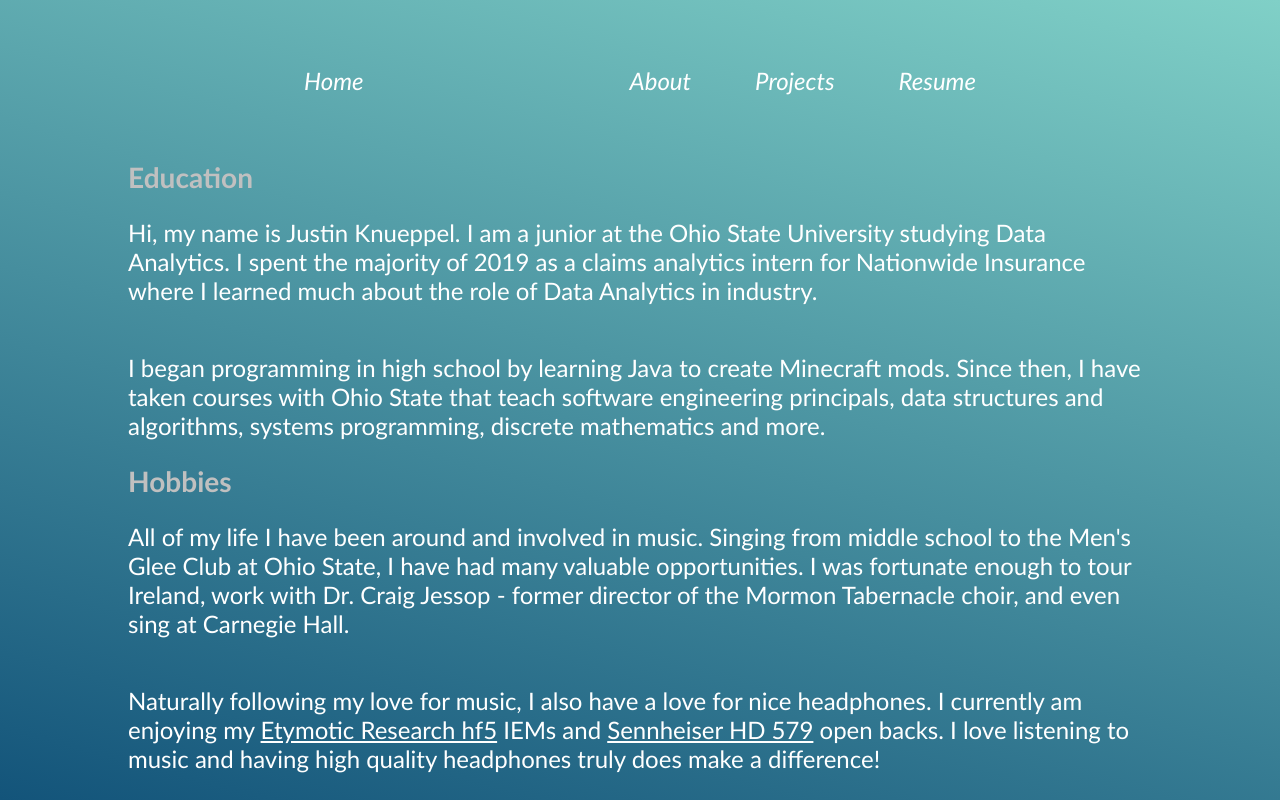
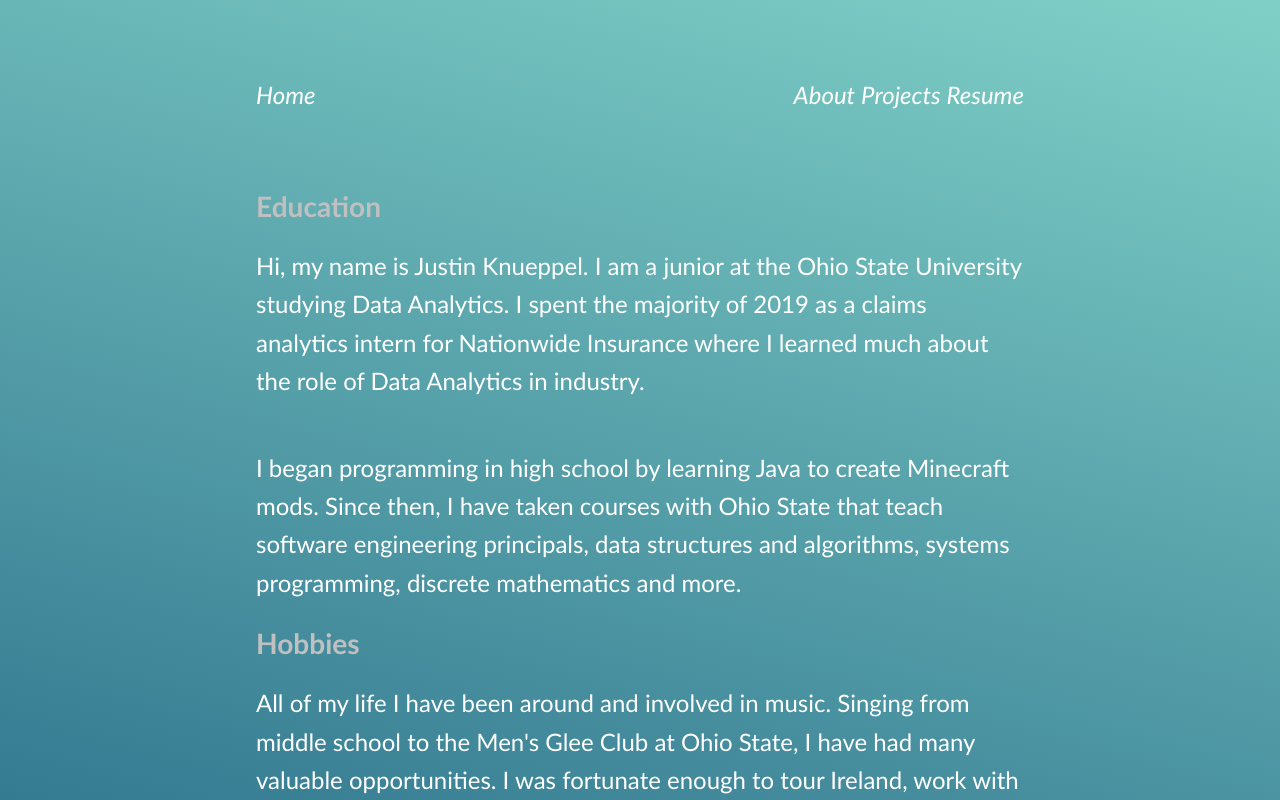
Before and after one commit to JustinKnueppel/PersonalWebsite, a React (Create React App) app: page /about in a window 1280 px wide. Shown: the top 800 px of the page. Built offline with nearby package versions, Linux system fonts and the light colour scheme.

Commit message:
Fix alignment in nav

```diff
--- a/src/components/Navigation.js
+++ b/src/components/Navigation.js
@@ -5,12 +5,12 @@ export default class Navigation extends Component {
   render() {
     return (
       <nav className="nav-bar">
-        <ul className="nav-top-left">
+        <ul className="left">
           <li>
             <Link to="/">Home</Link>
           </li>
         </ul>
-        <ul className="nav-top-right">
+        <ul className="right">
           <li>
             <Link to="/about">About</Link>
           </li>
--- a/src/index.scss
+++ b/src/index.scss
@@ -12,14 +12,10 @@ a {
   text-decoration: none;
 }
 
-html,
-body,
-#root {
-  height: 100%;
+html {
+  height: auto;
+  min-height: 100%;
   font-family: Optima, Segoe, Segoe UI, Candara, Calibri, Arial, sans-serif;
-}
-.container {
-  height: 100%;
   background-image: linear-gradient(15deg, #13547a 0%, #80d0c7 100%);
 }
 
@@ -40,11 +36,13 @@ body,
 }
 
 .nav-bar {
-  position: relative;
-  left: 50%;
-  transform: translateX(-50%);
-  width: 80%;
-  padding: 5em;
+  display: flex;
+  flex-direction: row;
+  justify-content: space-between;
+  align-items: center;
+  margin: 0 auto;
+  width: 60%;
+  padding: 5em 0;
 
   a {
     color: white;
@@ -52,30 +50,16 @@ body,
     font-size: 1.5rem;
   }
 
-  ul {
-    position: relative;
-    top: 50%;
-    transform: translateY(-50%);
-  }
-
-  li {
-    display: inline-block;
-    margin: 0 2em;
+  .right {
+    display: flex;
+    flex-direction: row;
+    justify-content: space-between;
+    width: 30%;
   }
 }
 
-.nav-top-left {
-  float: left;
-  padding-left: 4em;
-}
-
-.nav-top-right {
-  float: right;
-  padding-right: 4em;
-}
-
 .content {
-  width: 80%;
+  width: 60%;
   position: relative;
   left: 50%;
   transform: translateX(-50%);
@@ -84,6 +68,12 @@ body,
 
   h3 {
     color: silver;
+  }
+
+  p {
+    padding-top: 1em;
+    padding-bottom: 1em;
+    line-height: 1.6em;
   }
 
   a {
@@ -95,8 +85,3 @@ body,
     color: inherit;
   }
 }
-
-p {
-  padding-top: 1em;
-  padding-bottom: 1em;
-}
```
